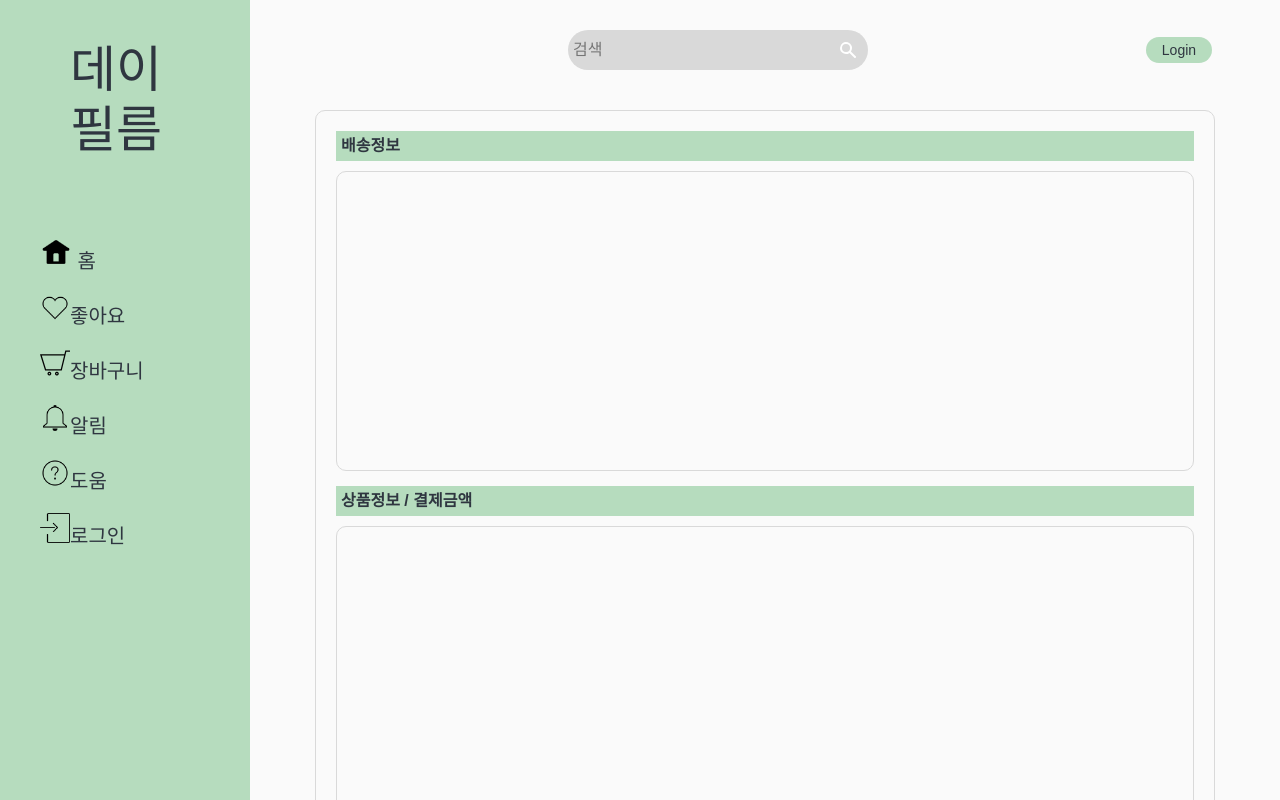
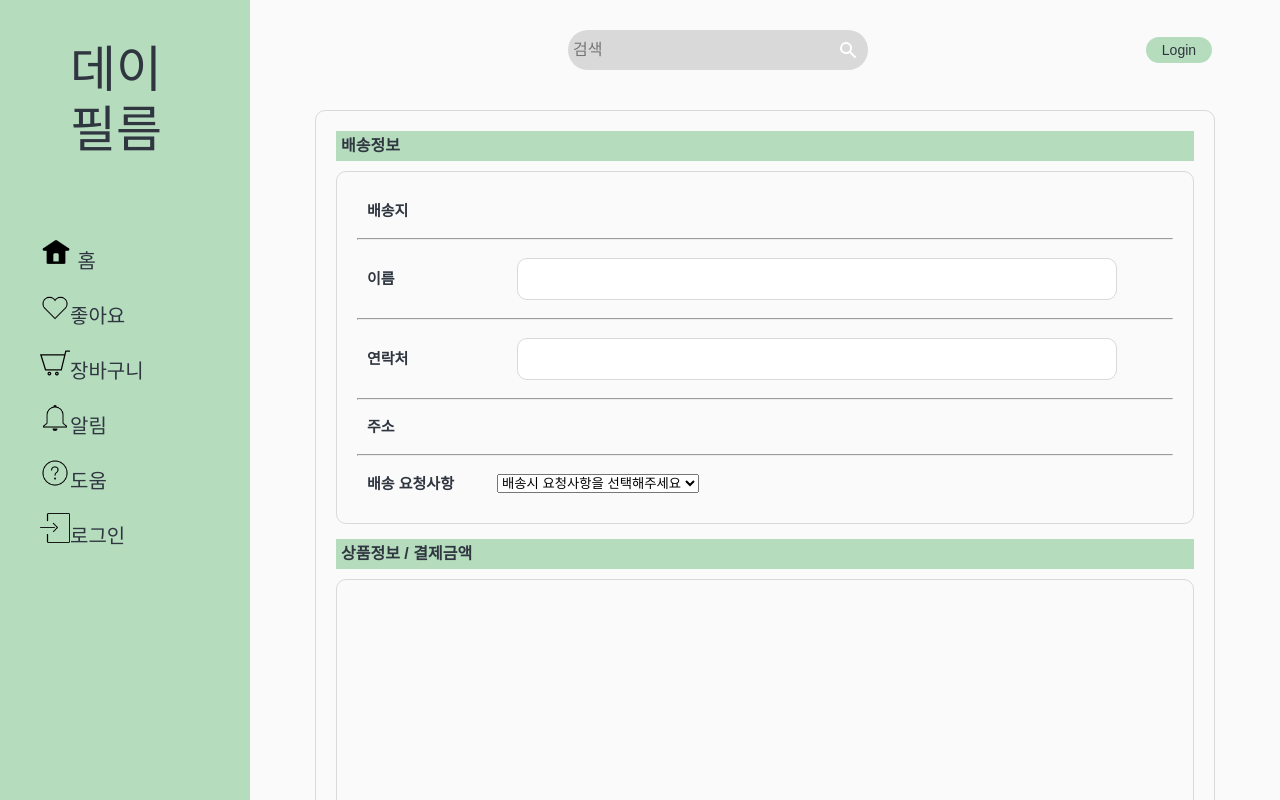
Before and after one commit to hyemimi/black-rabbit, a Next.js app: page /payment in a window 1280 px wide. Shown: the top 800 px of the page. Built offline with nearby package versions, Linux system fonts and the light colour scheme.

Commit message:
feat : 결제페이지 배송정보 폼

```diff
--- a/pages/payment/index.tsx
+++ b/pages/payment/index.tsx
@@ -1,13 +1,85 @@
 import { Wrapper } from "@/components/common/Wrapper";
 import { GreenBox } from "@/components/common/GreenBox";
 import styled from "styled-components";
+import { useForm } from "react-hook-form";
+import { BoxInput } from "@/components/common/Box";
+import SearchAddress from "./../../components/common/SearchAddress";
+interface FormData {
+  name: string;
+  phone_1: string;
+  phone_2: string;
+  post_number: string;
+  road_address: string;
+  detail_address: string;
+}
+const requestList = [
+  { value: "부재 시 경비실에 맡겨주세요" },
+  { value: "부재 시 택배함에 넣어주세요" },
+  { value: "부재 시 집 앞에 놔주세요" },
+  { value: "배송 전 연락 바랍니다" },
+  { value: "파손 위험, 주의 바랍니다" },
+  { value: "직접입력" },
+];
+export default function payment() {
+  const {
+    register,
+    handleSubmit,
+    setValue,
+    watch,
+    formState: { errors },
+  } = useForm<FormData>();
 
-export default function payment() {
+  const handleValid = ({
+    name,
+    phone_1,
+    phone_2,
+    post_number,
+    road_address,
+    detail_address,
+  }: FormData) => {
+    //Api 호출
+    setValue("name", "");
+    setValue("phone_1", "");
+    setValue("phone_2", "");
+    setValue("post_number", "");
+    setValue("road_address", "");
+    setValue("detail_address", "");
+  };
   return (
     <Wrapper>
-      <Box height="100%">
+      <Box as="form" height="100%">
         <GreenBox>배송정보</GreenBox>
-        <Box width="100%"></Box>
+        <Box width="100%" height="100%">
+          <Row>
+            <H1>배송지</H1>
+          </Row>
+          <hr />
+          <Row>
+            <H1>이름</H1>
+            <BoxInput width="600px" height="30px" />
+          </Row>
+          <hr />
+          <Row>
+            <H1>연락처</H1>
+            <BoxInput width="600px" height="30px" />
+          </Row>
+          <hr />
+          <Row>
+            <H1>주소</H1>
+          </Row>
+          <hr />
+          <Row>
+            <H1>배송 요청사항</H1>
+            <select>
+              <option value="">배송시 요청사항을 선택해주세요</option>
+              {requestList.map((request) => (
+                <option key={request.value} value={request.value}>
+                  {request.value}
+                </option>
+              ))}
+            </select>
+          </Row>
+        </Box>
         <GreenBox>상품정보 / 결제금액</GreenBox>
         <Box width="100%"></Box>
         <GreenBox>결제정보</GreenBox>
@@ -16,6 +88,18 @@ export default function payment() {
     </Wrapper>
   );
 }
+
+const Row = styled.div`
+  display: flex;
+  padding: 10px;
+  align-items: center;
+`;
+const H1 = styled.h1`
+  font-weight: bold;
+  font-size: 15px;
+  margin-right: 30px;
+  width: 100px;
+`;
 export const Box = styled.div<{ height?: string; width?: string }>`
   width: ${(props) => (props.width ? props.width : "900px")};
   height: ${(props) => (props.height ? props.height : "300px")};
```
